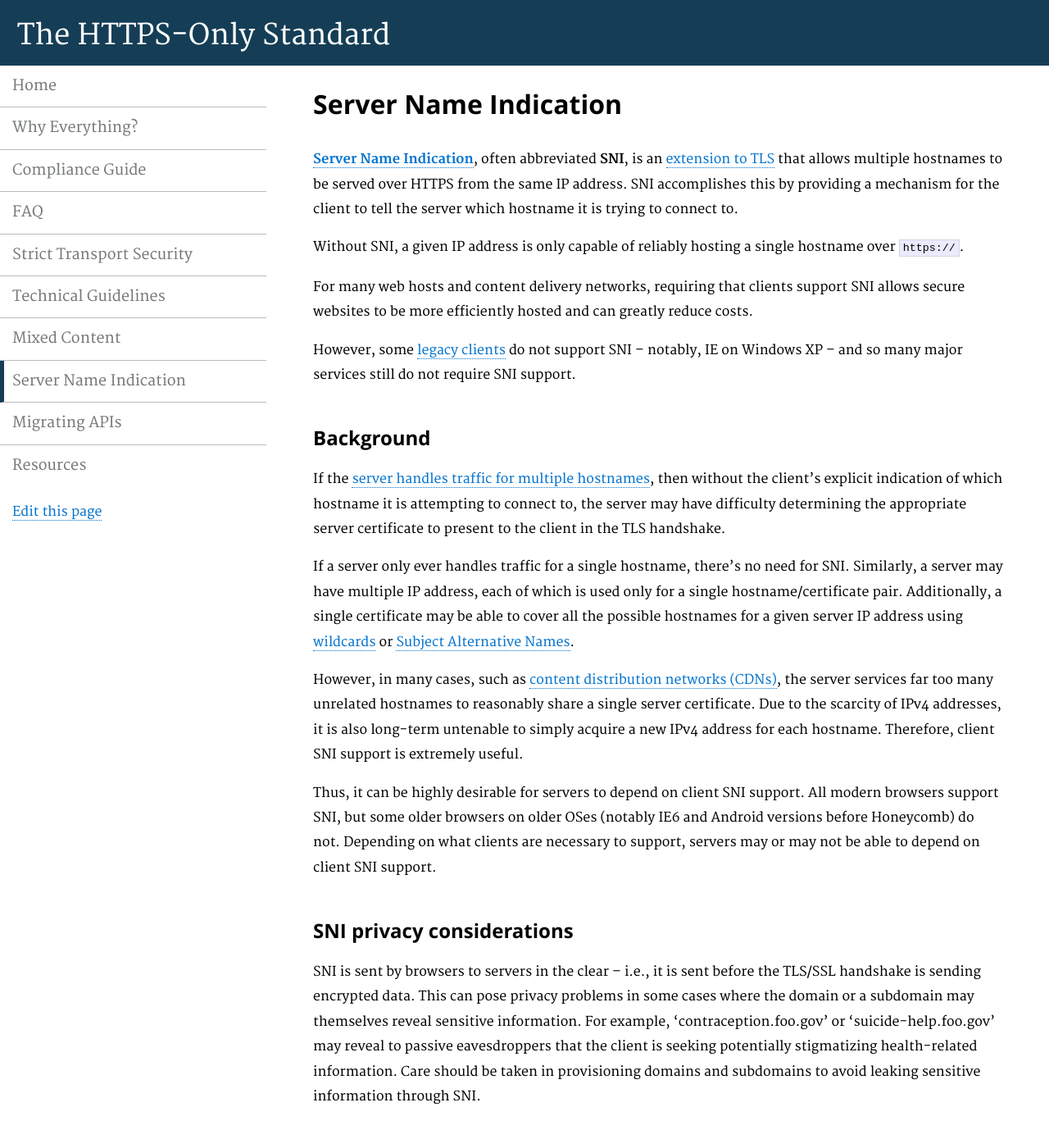
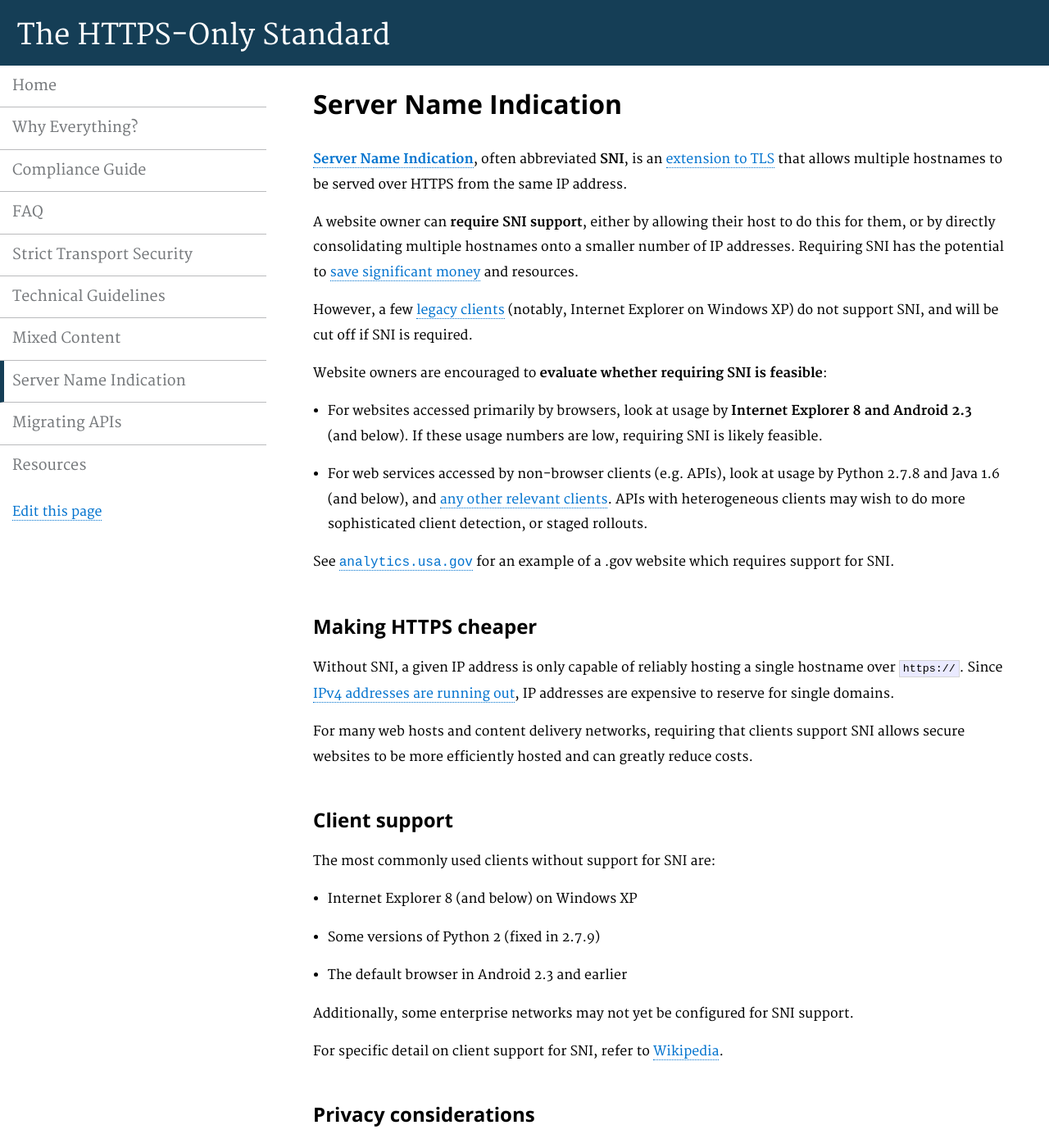
Before and after one commit to GSA/https, a Jekyll site: the page built from pages/sni.md, in a window 1280 px wide and 1400 px high. Shown: the whole window at 82% size. Built offline with Jekyll 4.4.1, drawn with Linux system fonts in a browser that asks for light colours; Markdown is read by kramdown in place of the engine named in the settings; some of the changed text lies outside the part shown.

Commit message:
revamp SNI page

```diff
--- a/pages/sni.md
+++ b/pages/sni.md
@@ -5,38 +5,45 @@ permalink: /sni/
 description: "An overview of Server Name Indication (SNI), a TLS extension to allow multiple secure hostnames to be served from a single IP address."
 ---
 
-**[Server Name Indication](https://en.wikipedia.org/wiki/Server_Name_Indication)**, often abbreviated **SNI**, is an [extension to TLS](https://tools.ietf.org/html/rfc6066#page-6) that allows multiple hostnames to be served over HTTPS from the same IP address. SNI accomplishes this by providing a mechanism for the client to tell the server which hostname it is trying to connect to.
+**[Server Name Indication](https://en.wikipedia.org/wiki/Server_Name_Indication)**, often abbreviated **SNI**, is an [extension to TLS](https://tools.ietf.org/html/rfc6066#page-6) that allows multiple hostnames to be served over HTTPS from the same IP address.
 
-Without SNI, a given IP address is only capable of reliably hosting a single hostname over `https://`.
+A website owner can **require SNI support**, either by allowing their host to do this for them, or by directly consolidating multiple hostnames onto a smaller number of IP addresses. Requiring SNI has the potential to [save significant money](#making-https-cheaper) and resources.
+
+However, a few [legacy clients](#client-support) (notably, Internet Explorer on Windows XP) do not support SNI, and will be cut off if SNI is required.
+
+Website owners are encouraged to **evaluate whether requiring SNI is feasible**:
+
+* For websites accessed primarily by browsers, look at usage by **Internet Explorer 8 and Android 2.3** (and below). If these usage numbers are low, requiring SNI is likely feasible.
+
+* For web services accessed by non-browser clients (e.g. APIs), look at usage by Python 2.7.8 and Java 1.6 (and below), and [any other relevant clients](https://en.wikipedia.org/wiki/Server_Name_Indication#Client_side). APIs with heterogeneous clients may wish to do more sophisticated client detection, or staged rollouts.
+
+See [`analytics.usa.gov`](https://analytics.usa.gov) for an example of a .gov website which requires support for SNI.
+
+## Making HTTPS cheaper
+
+Without SNI, a given IP address is only capable of reliably hosting a single hostname over `https://`. Since [IPv4 addresses are running out](https://en.wikipedia.org/wiki/IPv4_address_exhaustion), IP addresses are expensive to reserve for single domains.
 
 For many web hosts and content delivery networks, requiring that clients support SNI allows secure websites to be more efficiently hosted and can greatly reduce costs.
-
-However, some [legacy clients](#client-support) do not support SNI -- notably, IE on Windows XP -- and so many major services still do not require SNI support.
-
-## Background
-
-If the [server handles traffic for multiple hostnames](https://en.wikipedia.org/wiki/Virtual_hosting#Name-based), then without the client's explicit indication of which hostname it is attempting to connect to, the server may have difficulty determining the appropriate server certificate to present to the client in the TLS handshake.
-
-If a server only ever handles traffic for a single hostname, there's no need for SNI. Similarly, a server may have multiple IP address, each of which is used only for a single hostname/certificate pair. Additionally, a single certificate may be able to cover all the possible hostnames for a given server IP address using [wildcards](https://en.wikipedia.org/wiki/Wildcard_certificate) or [Subject Alternative Names](https://en.wikipedia.org/wiki/SubjectAltName).
-
-However, in many cases, such as [content distribution networks (CDNs)](https://en.wikipedia.org/wiki/Content_delivery_network), the server services far too many unrelated hostnames to reasonably share a single server certificate. Due to the scarcity of IPv4 addresses, it is also long-term untenable to simply acquire a new IPv4 address for each hostname. Therefore, client SNI support is extremely useful.
-
-Thus, it can be highly desirable for servers to depend on client SNI support. All modern browsers support SNI, but some older browsers on older OSes (notably IE6 and Android versions before Honeycomb) do not. Depending on what clients are necessary to support, servers may or may not be able to depend on client SNI support.
-
-## SNI privacy considerations
-
-SNI is sent by browsers to servers in the clear -- i.e., it is sent before the TLS/SSL handshake is sending encrypted data. This can pose privacy problems in some cases where the domain or a subdomain may themselves reveal sensitive information. For example, 'contraception.foo.gov' or 'suicide-help.foo.gov' may reveal to passive eavesdroppers that the client is seeking potentially stigmatizing health-related information. Care should be taken in provisioning domains and subdomains to avoid leaking sensitive information through SNI.
 
 ## Client support
 
 The most commonly used clients without support for SNI are:
 
-* Internet Explorer on Windows XP
+* Internet Explorer 8 (and below) on Windows XP
 * Some versions of Python 2 (fixed in 2.7.9)
 * The default browser in Android 2.3 and earlier
 
 Additionally, some enterprise networks may not yet be configured for SNI support.
 
-Note that Internet Explorer 6 on Windows XP has already been rendered nearly unusable by the [POODLE vulnerability](https://en.wikipedia.org/wiki/POODLE), which caused many major websites to disable support for [SSLv3](/technical-guidelines/#ssl-and-tls).
+For specific detail on client support for SNI, refer to [Wikipedia](https://en.wikipedia.org/wiki/Server_Name_Indication#Client_side).
 
-For specific detail on client support for SNI, refer to [Wikipedia](https://en.wikipedia.org/wiki/Server_Name_Indication#Client_side).
+## Privacy considerations
+
+SNI is sent by browsers to servers "in the clear" -- it is not part of the encrypted TLS handshake. When a domain or a subdomain itself reveal sensitive information (e.g. 'contraception.foo.gov' or 'suicide-help.foo.gov'), this can reveal that information to passive eavesdroppers.
+
+Whether SNI is enabled for their websites or not, website managers should consider all domains and subdomains as unencrypted over HTTPS, and account for this when provisioning domains and subdomains.
+
+## Resources
+
+* See ["If you can read this, you're SNIing"](https://www.mnot.net/blog/2014/05/09/if_you_can_read_this_youre_sniing) for an example of a site that will hard-fail when accessed by a client that does not support SNI.
+* [Wikipedia page for SNI](https://en.wikipedia.org/wiki/Server_Name_Indication)
```
